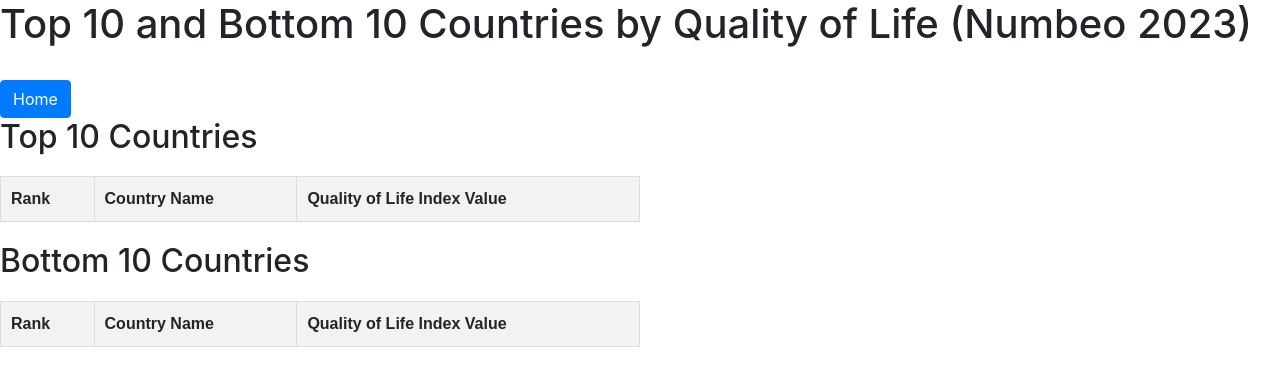
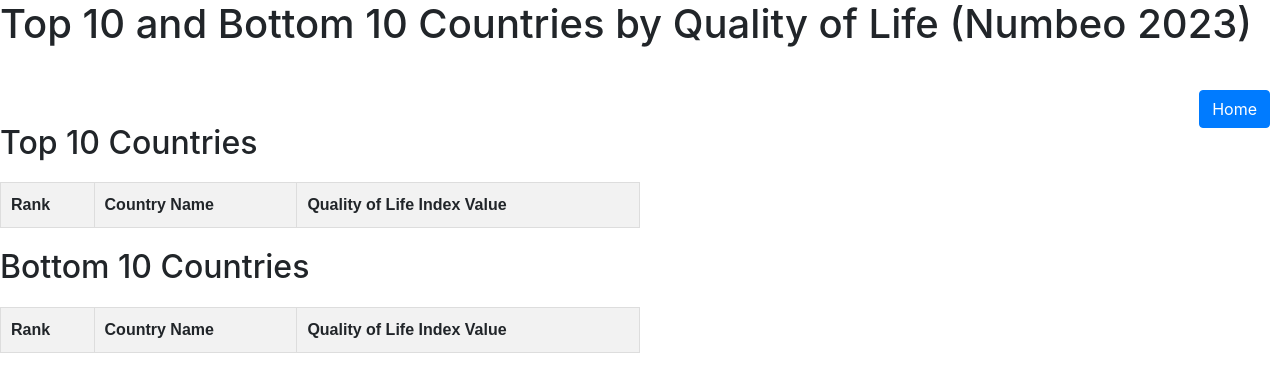
Before and after one commit to emilyclairevoyant/Project3, a Flask app: page /top_10_bottom_10 in a window 1280 px wide. Shown: the top 392 px of the page. Run offline with Flask 3, Linux system fonts and the light colour scheme; data that the repository does not hold is empty; some libraries are stand-ins or nearby versions.

Commit message:
button to right on top10

```diff
--- a/templates/top_10_bottom_10_countries.html
+++ b/templates/top_10_bottom_10_countries.html
@@ -26,9 +26,11 @@
     <h1>Top 10 and Bottom 10 Countries by Quality of Life (Numbeo 2023)</h1>
     </div>
     <br>
-    <a class='btn btn-primary' href="/">Home
-              <link rel="stylesheet" href="https://cdnjs.cloudflare.com/ajax/libs/twitter-bootstrap/4.4.0/css/bootstrap.min.css" integrity="sha256-/ykJw/wDxMa0AQhHDYfuMEwVb4JHMx9h4jD4XvHqVzU=" crossorigin="anonymous" />
+    <div style="padding: 10px;">
+    <a class='btn btn-primary float-right' href="/">Home
+              <link rel="stylesheet" href="https://cdnjs.cloudflare.com/ajax/libs/twitter-bootstrap/4.4.0/css/bootstrap.min.css" integrity="sha256-/ykJw/wDxMa0AQhHDYfuMEwVb4JHMx9h4jD4XvHqVzU=" crossorigin="anonymous"  />
            </a>
+           </div>
         <br>
     </div>
     <h2>Top 10 Countries</h2>
```
